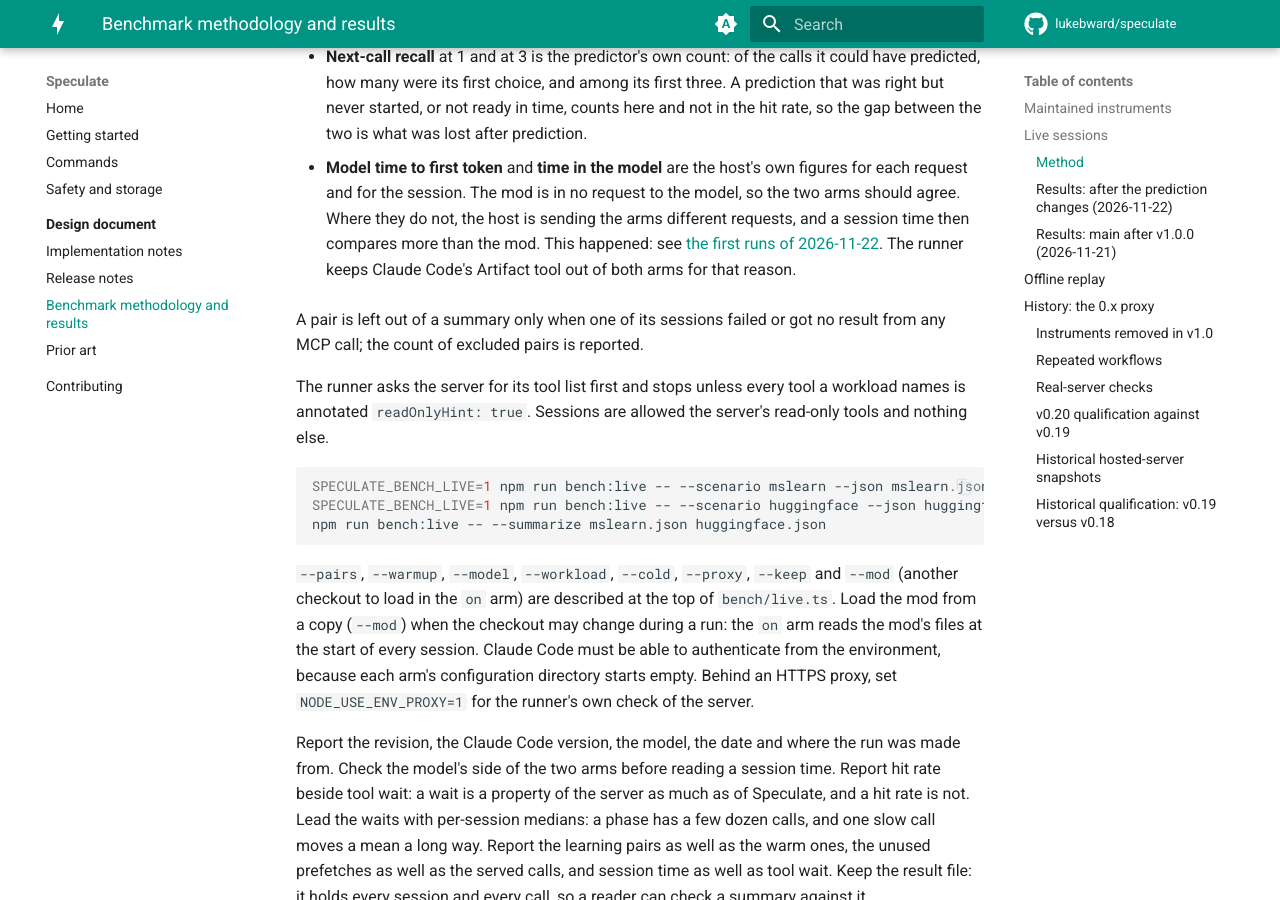
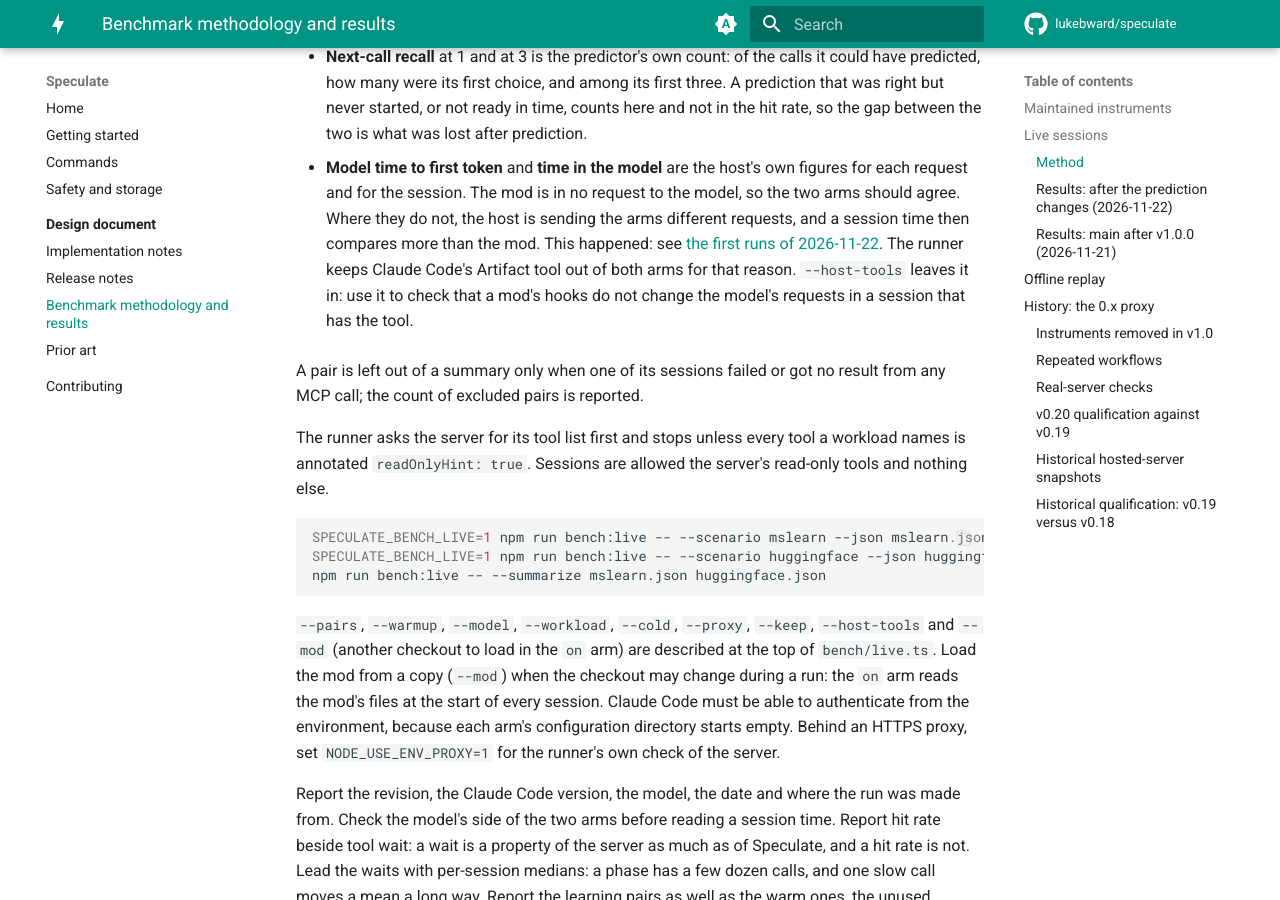
Before and after one commit to lukebward/speculate, an MkDocs documentation site: the page built from docs/design/local-learning-benchmark.md, in a window 1280 px wide and 900 px high, scrolled down 2371 px. Built offline with MkDocs 1.6.1 and Material for MkDocs 9.7.7, drawn with Linux system fonts in a browser that asks for light colours; comment, search, counter and statistics services are not loaded.

Commit message:
Name --host-tools in the benchmark method
Co-Authored-By: Claude Fable 5.2 <noreply@anthropic.com>
Claude-Session: https://claude.ai/code/session_01PCQYcey2jwxPcRaYpiLKmW

````diff
--- a/docs/design/local-learning-benchmark.md
+++ b/docs/design/local-learning-benchmark.md
@@ -93,7 +93,8 @@ What is measured, and from where:
   than the mod. This happened: see
   [the first runs of 2026-11-22](#the-first-runs-of-the-day-and-what-was-wrong-with-them).
   The runner keeps Claude Code's Artifact tool out of both arms for that
-  reason.
+  reason. `--host-tools` leaves it in: use it to check that a mod's hooks do
+  not change the model's requests in a session that has the tool.
 
 A pair is left out of a summary only when one of its sessions failed or got no
 result from any MCP call; the count of excluded pairs is reported.
@@ -108,9 +109,9 @@ SPECULATE_BENCH_LIVE=1 npm run bench:live -- --scenario huggingface --json huggi
 npm run bench:live -- --summarize mslearn.json huggingface.json
 ```
 
-`--pairs`, `--warmup`, `--model`, `--workload`, `--cold`, `--proxy`, `--keep`
-and `--mod` (another checkout to load in the `on` arm) are described at the
-top of `bench/live.ts`. Load the mod from a copy (`--mod`) when the checkout
+`--pairs`, `--warmup`, `--model`, `--workload`, `--cold`, `--proxy`, `--keep`,
+`--host-tools` and `--mod` (another checkout to load in the `on` arm) are
+described at the top of `bench/live.ts`. Load the mod from a copy (`--mod`) when the checkout
 may change during a run: the `on` arm reads the mod's files at the start of
 every session. Claude
 Code must be able to authenticate from the environment, because each arm's
````
